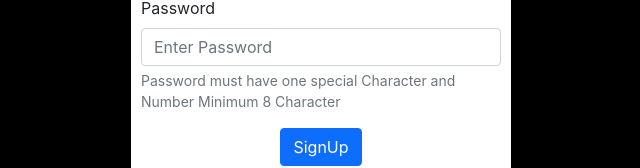
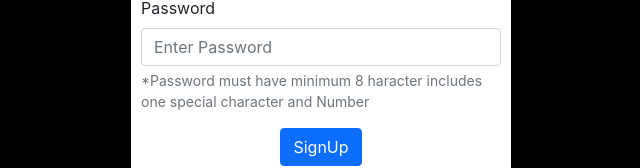
Before and after one commit to mahiiram/dietsuggestionapp-frontend, a React (Create React App) app: page /register in a window 1280 px wide. Shown: the part 362-530 px from the top of the page, without its empty margins (319-959 px from the left). Built offline with nearby package versions, Linux system fonts and the light colour scheme.

Commit message:
New commit

```diff
--- a/src/Components/Register.js
+++ b/src/Components/Register.js
@@ -67,7 +67,7 @@ function Register() {
             <input {...formik.getFieldProps('username')} placeholder='Enter Username' type="text" className="form-control"/>
             <label for="exampleInputEmail1" className="form-label" placeholder='Enter Email'>Password</label>
             <input {...formik.getFieldProps('password')} placeholder='Enter Password' type="password" className="form-control"/>
-            <div id="emailHelp" className="form-text">Password must have one special Character and Number Minimum 8 Character</div>
+            <div id="emailHelp" className="form-text">*Password must have minimum 8 haracter includes one special character and Number </div>
 
           </div>
           <div className='button-div'>
```
